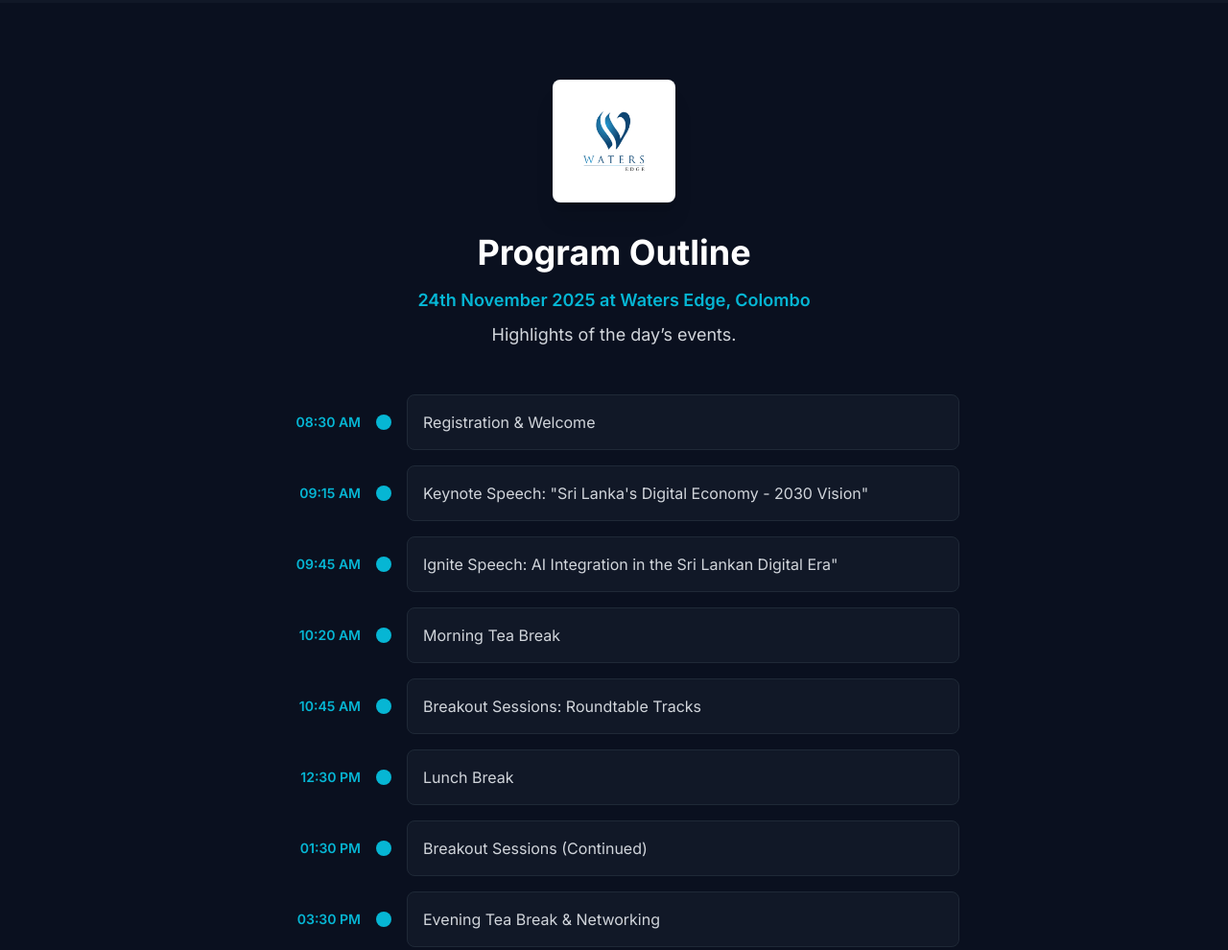
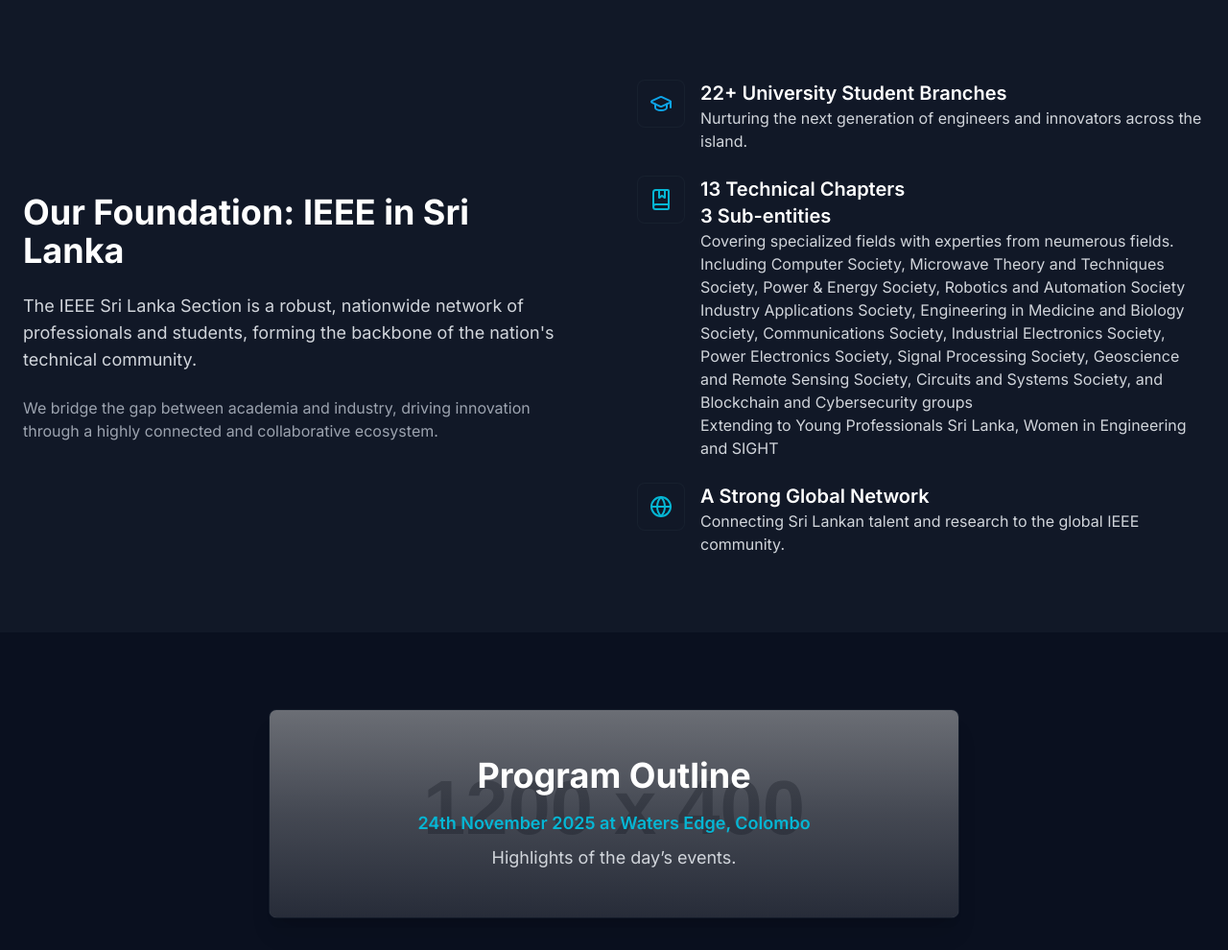
Before and after one commit to IEEESriLanka/triplehelix.ieee.lk, a plain HTML site: page index.html in a window 1280 px wide. Shown: the part 2847-3837 px from the top of the page at 96% size. Drawn offline with nearby package versions, Linux system fonts and the light colour scheme; placeholder pictures from the web are drawn by us.

Commit message:
Added IEEE info section

```diff
--- a/index.html
+++ b/index.html
@@ -247,19 +247,88 @@
             </div>
         </section>
 
+        <section id="ieee-foundation" class="py-20 bg-brand-medium">
+            <div class="container mx-auto max-w-7xl px-6">
+
+                <div class="grid grid-cols-1 lg:grid-cols-2 gap-12 items-center">
+
+                    <div class="pr-8">
+                        <h2 class="text-3xl md:text-4xl font-bold text-white mb-6">
+                            Our Foundation: IEEE in Sri Lanka
+                        </h2>
+                        <p class="text-lg text-gray-300 mb-6">
+                            The IEEE Sri Lanka Section is a robust, nationwide network of professionals and students, forming the backbone of the nation's technical community.
+                        </p>
+                        <p class="text-gray-400">
+                            We bridge the gap between academia and industry, driving innovation through a highly connected and collaborative ecosystem.
+                        </p>
+                    </div>
+
+                    <div class="space-y-6">
+
+                        <div class="flex items-start space-x-4">
+                            <div class="flex-shrink-0 p-3 bg-brand-medium rounded-lg border border-brand-light/50">
+                                <i data-lucide="graduation-cap" class="w-6 h-6 text-brand-accent-blue"></i>
+                            </div>
+                            <div>
+                                <h3 class="text-xl font-semibold text-white">22+ University Student Branches</h3>
+                                <p class="text-gray-300">Nurturing the next generation of engineers and innovators across the island.</p>
+                            </div>
+                        </div>
+
+                        <div class="flex items-start space-x-4">
+                            <div class="flex-shrink-0 p-3 bg-brand-medium rounded-lg border border-brand-light/50">
+                                <i data-lucide="book-marked" class="w-6 h-6 text-brand-accent-teal"></i>
+                            </div>
+                            <div>
+                                <h3 class="text-xl font-semibold text-white">13 Technical Chapters</h3>
+                                <h3 class="text-xl font-semibold text-white">3 Sub-entities</h3>
+                                <p class="text-gray-300">Covering specialized fields with experties from neumerous fields. </p>
+                                <p> Including Computer Society, Microwave Theory and Techniques Society, Power & Energy Society, Robotics and Automation Society
+                                    Industry Applications Society, Engineering in Medicine and Biology Society, Communications Society, Industrial Electronics Society, Power Electronics Society, Signal Processing Society, Geoscience and Remote Sensing Society, Circuits and Systems Society, and Blockchain and Cybersecurity groups</p>
+                                <p> Extending to Young Professionals Sri Lanka, Women in Engineering and SIGHT</p>
+                            </div>
+                        </div>
+
+                        <div class="flex items-start space-x-4">
+                            <div class="flex-shrink-0 p-3 bg-brand-medium rounded-lg border border-brand-light/50">
+                                <i data-lucide="globe" class="w-6 h-6 text-brand-accent-teal"></i>
+                            </div>
+                            <div>
+                                <h3 class="text-xl font-semibold text-white">A Strong Global Network</h3>
+                                <p class="text-gray-300">Connecting Sri Lankan talent and research to the global IEEE community.</p>
+                            </div>
+                        </div>
+
+                    </div>
+                </div>
+
+            </div>
+        </section>
+
         <section id="agenda" class="py-20 bg-brand-dark">
             <div class="container mx-auto max-w-3xl px-6">
-                <div class="text-center mb-12">
+                <div class="text-center mb-12 relative overflow-hidden rounded-lg shadow-xl border border-brand-light/50">
+                    <!-- Background Banner Image -->
+                    <img src="res/images/we-banner.jpg" alt="Waters Edge Hotel"
+                         class="absolute inset-0 w-full h-full object-cover opacity-50"
+                         onerror="this.onerror=null;this.src='https://placehold.co/1200x400/1f2937/0a101f?text=Image+Error';">
 
-                    <div class="max-w-32 mx-auto bg-white p-4 rounded-lg shadow-xl mb-8">
-                        <img src="res/images/waters_edge_banner.png" alt="Waters Edge Banner"
-                             class="aspect-[1/1] object-contain w-full"
-                             onerror="this.onerror=null;this.src='https://placehold.co/128x128/ffffff/0a101f?text=Image+Error';">
+                    <!-- Overlay -->
+                    <div class="absolute inset-0 bg-gradient-to-t from-brand-dark/70 via-brand-dark/40 to-transparent"></div>
+
+                    <!-- Content (now on top) -->
+                    <div class="relative z-10 p-8 md:p-12">
+                        <!-- <div class="max-w-32 mx-auto bg-white p-4 rounded-lg shadow-xl mb-8">
+                            <img src="res/images/waters_edge_banner.png" alt="Waters Edge Banner"
+                                 class="aspect-[1/1] object-contain w-full"
+                                 onerror="this.onerror=null;this.src='https.placehold.co/128x128/ffffff/0a101f?text=Image+Error';">
+                        </div> -->
+
+                        <h2 class="text-3xl md:text-4xl font-bold text-white mb-4">Program Outline</h2>
+                        <p class="text-lg text-brand-accent-teal font-semibold">24th November 2025 at Waters Edge, Colombo</p>
+                        <p class="text-lg text-gray-300 mt-2">Highlights of the day’s events.</p>
                     </div>
-
-                    <h2 class="text-3xl md:text-4xl font-bold text-white mb-4">Program Outline</h2>
-                    <p class="text-lg text-brand-accent-teal font-semibold">24th November 2025 at Waters Edge, Colombo</p>
-                    <p class="text-lg text-gray-300 mt-2">Highlights of the day’s events.</p>
                 </div>
 
                 <div class="space-y-4">
```
